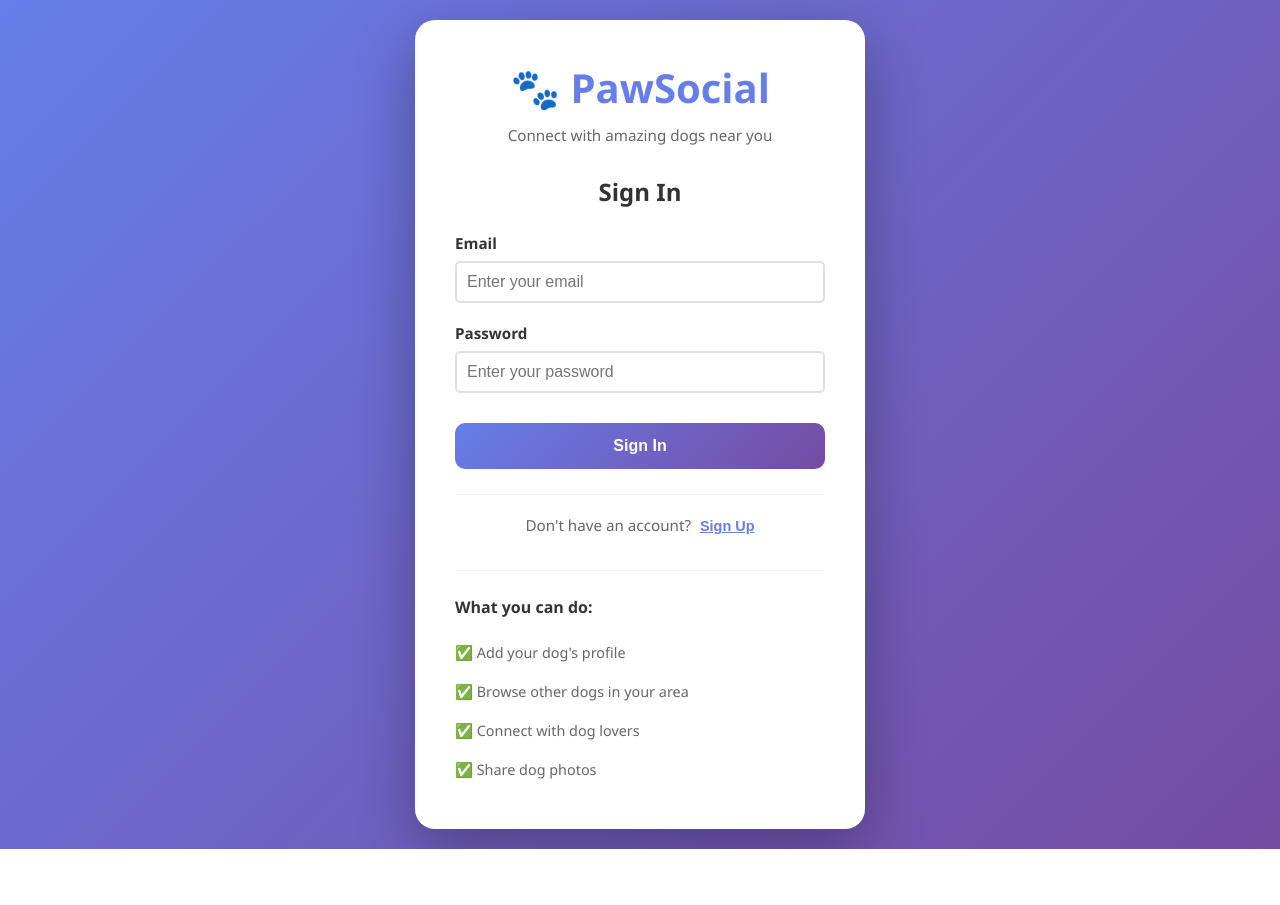
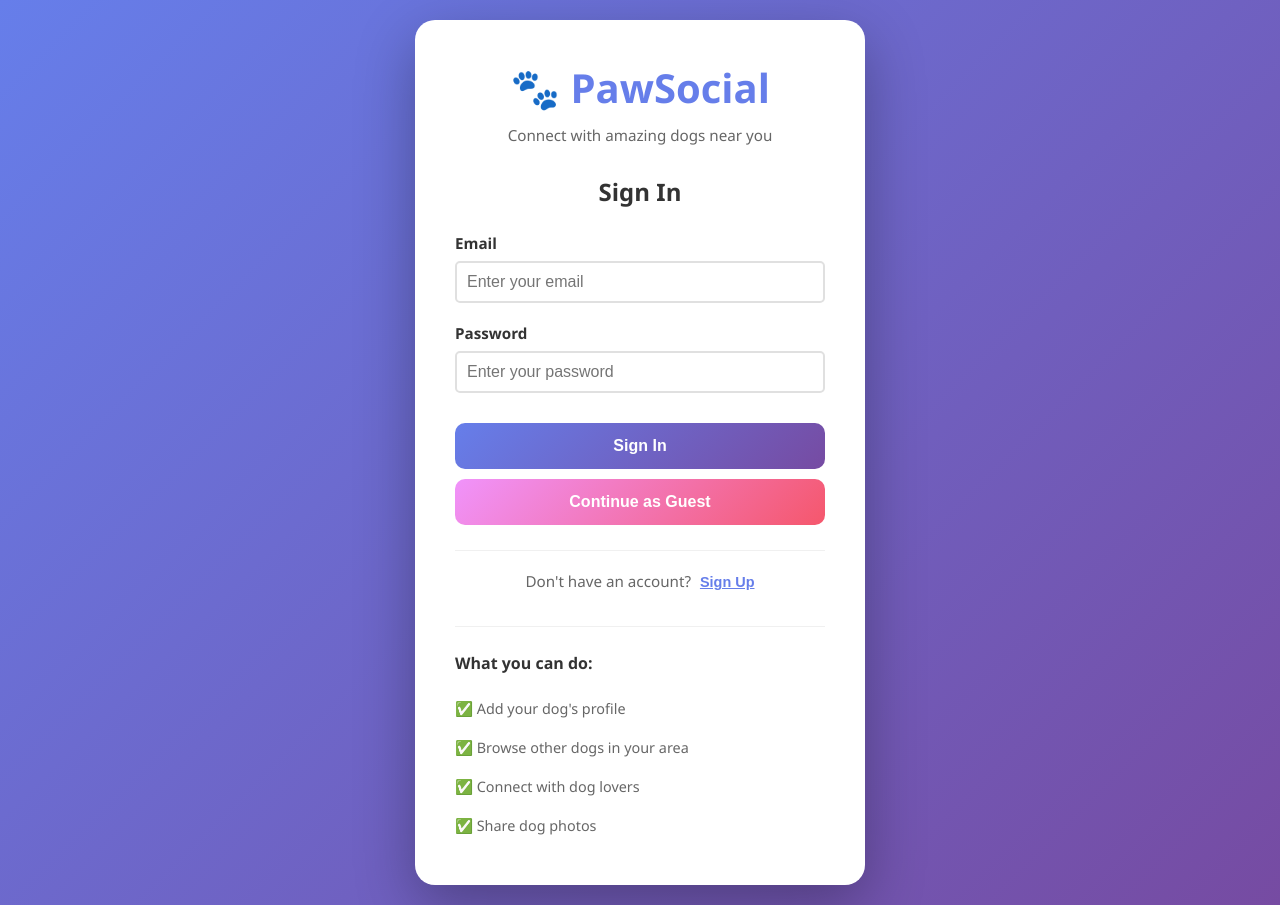
Before and after one commit to shaw2024/pawsocial, a React (Create React App) app in the folder client/: page / in a window 1280 px wide. Before the commit the page ends 849 px from the top, so only its background shows below. Built offline with nearby package versions, Linux system fonts and the light colour scheme.

Commit message:
Add free guest access without sign-up

```diff
--- a/client/src/App.js
+++ b/client/src/App.js
@@ -158,7 +158,9 @@ function App() {
             <p>Dog Matching & Community App</p>
           </div>
           <div className="header-right">
-            <span className="user-email">{user.email}</span>
+            <span className="user-email">
+              {user.isGuest ? '👤 Guest' : user.email}
+            </span>
             <button onClick={handleSignOut} className="btn-signout">Sign Out</button>
           </div>
         </div>
--- a/client/src/SignIn.css
+++ b/client/src/SignIn.css
@@ -119,6 +119,34 @@
   transform: translateY(0);
 }
 
+.free-access-button {
+  width: 100%;
+  padding: 14px;
+  background: linear-gradient(135deg, #f093fb 0%, #f5576c 100%);
+  color: white;
+  border: none;
+  border-radius: 10px;
+  font-size: 1em;
+  font-weight: 600;
+  cursor: pointer;
+  transition: all 0.3s ease;
+  margin-top: 10px;
+}
+
+.free-access-button:hover:not(:disabled) {
+  transform: translateY(-2px);
+  box-shadow: 0 10px 20px rgba(245, 87, 108, 0.3);
+}
+
+.free-access-button:disabled {
+  opacity: 0.7;
+  cursor: not-allowed;
+}
+
+.free-access-button:active:not(:disabled) {
+  transform: translateY(0);
+}
+
 .signin-footer {
   text-align: center;
   margin-top: 25px;
--- a/client/src/SignIn.js
+++ b/client/src/SignIn.js
@@ -33,6 +33,21 @@ function SignIn({ onSignIn }) {
       };
       localStorage.setItem('pawsocial_user', JSON.stringify(user));
       onSignIn(user);
+      setLoading(false);
+    }, 500);
+  };
+
+  const handleFreeAccess = () => {
+    setLoading(true);
+    setTimeout(() => {
+      const guestUser = {
+        email: 'guest@pawsocial.app',
+        id: 'guest_' + Date.now().toString(),
+        isGuest: true,
+        createdAt: new Date().toISOString()
+      };
+      localStorage.setItem('pawsocial_user', JSON.stringify(guestUser));
+      onSignIn(guestUser);
       setLoading(false);
     }, 500);
   };
@@ -81,6 +96,15 @@ function SignIn({ onSignIn }) {
           >
             {loading ? 'Loading...' : isSignUp ? 'Create Account' : 'Sign In'}
           </button>
+
+          <button
+            type="button"
+            disabled={loading}
+            onClick={handleFreeAccess}
+            className="free-access-button"
+          >
+            {loading ? 'Loading...' : 'Continue as Guest'}
+          </button>
         </form>
 
         <div className="signin-footer">
```
